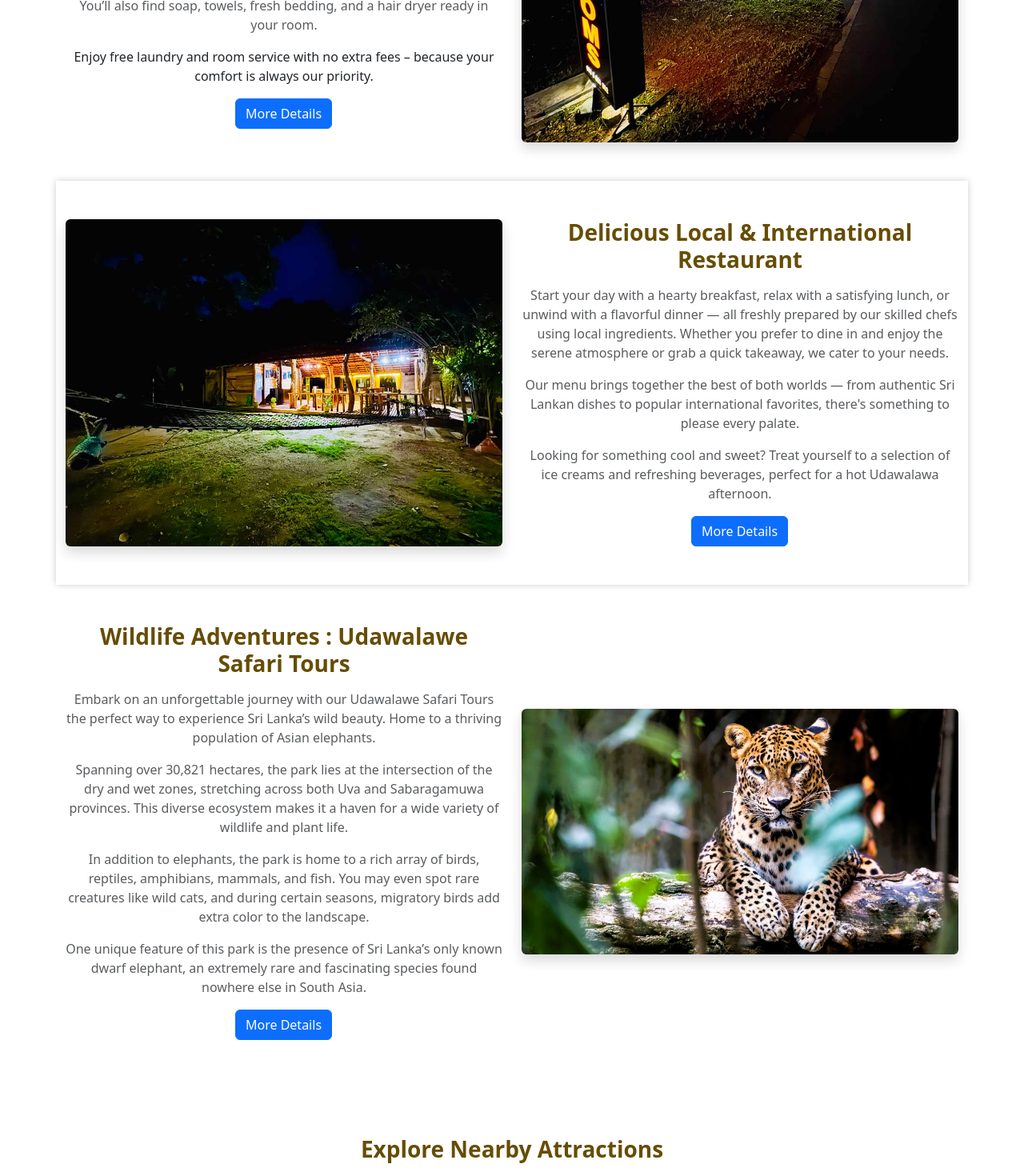
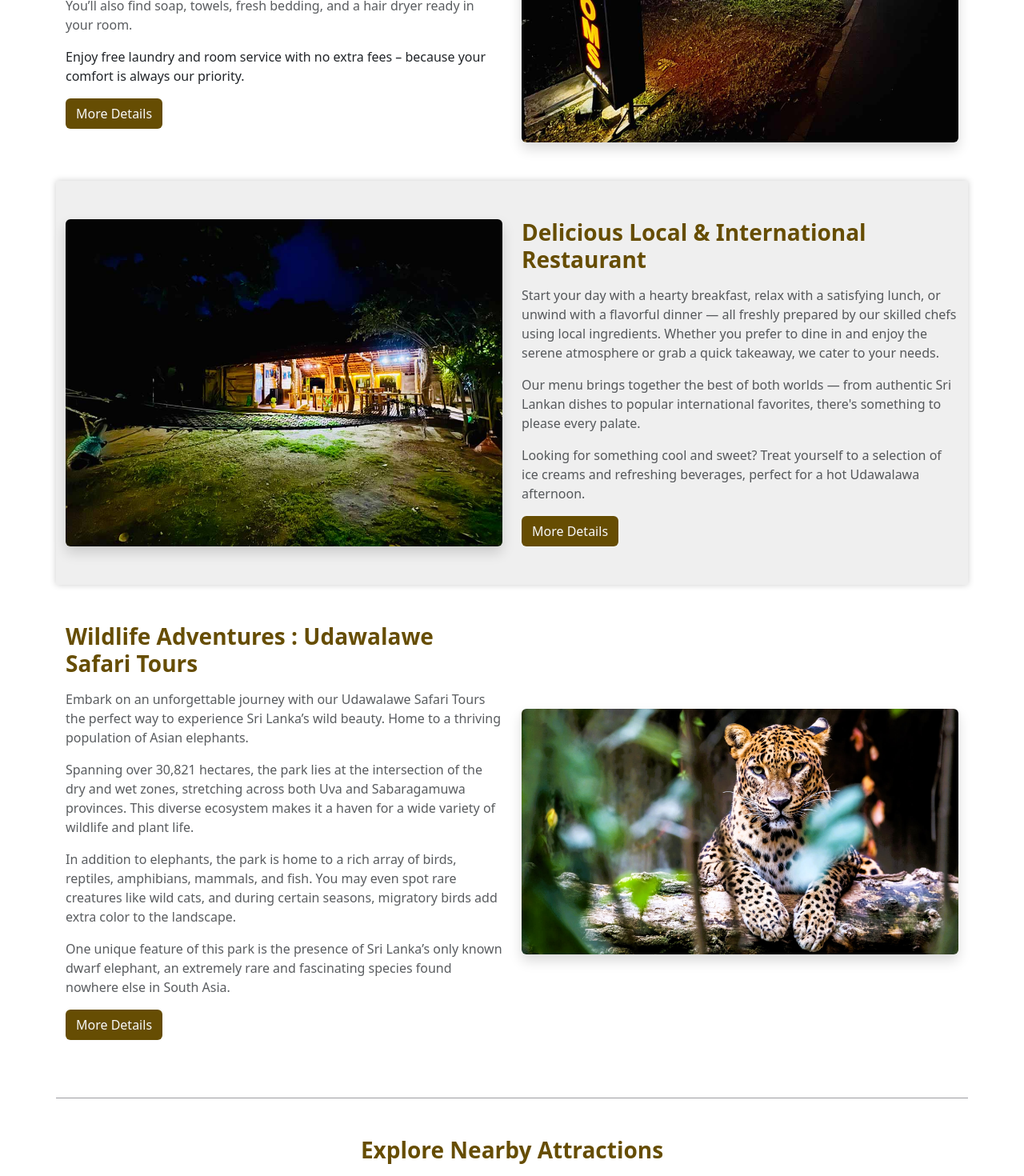
Before and after one commit to tharindu125/Udawalava-Eligarden-Hotel, a React (Vite) app: page / in a window 1280 px wide. Shown: the part 1080-2550 px from the top of the page at 80% size. Built offline with nearby package versions, Linux system fonts and the light colour scheme.

Commit message:
changes add

```diff
--- a/src/App.css
+++ b/src/App.css
@@ -7,6 +7,16 @@
 
 .manual_text_center {
   text-align: center;
+}
+
+.manual_text_left {
+  text-align: left;
+}
+
+.btn_color {
+  background: #664d03;
+  /* color: #fff; */
+  box-shadow: 0 0 5px rgba(102, 77, 3, 0.5);
 }
 
 .logo {
--- a/src/components/Footer.jsx
+++ b/src/components/Footer.jsx
@@ -4,7 +4,7 @@ import logo from '../assets/logo.png';
 
 function Footer() {
   return (
-    <footer className="text-light pt-5 pb-4 manual_text_center" style={{ backgroundColor: 'rgb(0, 5, 27) ' }}>
+    <footer className="text-light pt-5 pb-4 manual_text_left" style={{ backgroundColor: 'rgb(0, 5, 27) ' }}>
       <Container>
         <Row>
           {/* Logo & Company Info */}
--- a/src/pages/About.jsx
+++ b/src/pages/About.jsx
@@ -22,7 +22,7 @@ function About() {
       {/* About Content */}
       <div className="about-content" style={{ paddingTop: '50px', paddingBottom: '50px' }}>
         <Container>
-          <Row className="mb-4 manual_text_center">
+          <Row className="mb-4 manual_text_left">
             <Col xs={12} md={6}>
               <h2 className='fw-bold text-primary-emphasis' data-aos="zoom-in" data-aos-delay="200">About Udawalawa Elegarden Hotel</h2>
               <p data-aos="flip-up" data-aos-delay="300">
--- a/src/pages/Home.jsx
+++ b/src/pages/Home.jsx
@@ -149,7 +149,7 @@ function Home() {
       <section className='container py-5 main-topic'>
         <div className='row align-items-center'>
           {/* Text Content */}
-          <div className='col-md-6 mb-4 mb-md-0 manual_text_center content'>
+          <div className='col-md-6 mb-4 mb-md-0 manual_text_left content'>
             <h2 className='h3 fw-bold mb-3 text-warning-emphasis' data-aos="flip-up" data-aos-delay="200">Room Features & Amenities</h2>
             <p className='text-muted mb-3' data-aos="flip-up" data-aos-delay="300">
               At Udawalawa Elegarden Hotel, we offer a peaceful stay with nature just outside your window. Whether you're traveling alone, as a couple, or with
@@ -162,7 +162,7 @@ function Home() {
             <p data-aos="flip-up" data-aos-delay="500">
               Enjoy free laundry and room service with no extra fees – because your comfort is always our priority.
             </p>
-            <Link to="/RoomDetails" className="btn btn-primary" data-aos="flip-up" data-aos-delay="600">More Details</Link>
+            <Link to="/RoomDetails" className="btn text-light" style={{background: '#664d03', boxShadow: '0 0 5px'}} data-aos="flip-up" data-aos-delay="600">More Details</Link>
           </div>
 
           {/* Image */}
@@ -180,7 +180,7 @@ function Home() {
       </section>
 
       {/* Restuarent */}
-      <section className='container py-5 main-topic' style={{ boxShadow: '0 0 8px rgba(0, 0, 0, 0.2)' }}>
+      <section className='container py-5 main-topic' style={{ boxShadow: '0 0 8px rgba(0, 0, 0, 0.2)', background: 'rgb(239, 239, 239)' }}>
         <div className='row align-items-center'>
           {/* Image */}
           <div className='col-md-6 image'>
@@ -194,7 +194,7 @@ function Home() {
             />
           </div>
           {/* Text Content */}
-          <div className='col-md-6 mb-4 mb-md-0 manual_text_center content'>
+          <div className='col-md-6 mb-4 mb-md-0 manual_text_left content'>
             <h2 className='h3 fw-bold mb-3 text-warning-emphasis' data-aos="flip-up" data-aos-delay="200">Delicious Local & International Restaurant</h2>
             <p className='text-muted mb-3' data-aos="flip-up" data-aos-delay="300">
               Start your day with a hearty breakfast, relax with a satisfying lunch, or unwind with a flavorful dinner — all freshly prepared by our
@@ -206,7 +206,7 @@ function Home() {
             <p className='text-muted' data-aos="flip-up" data-aos-delay="500">
               Looking for something cool and sweet? Treat yourself to a selection of ice creams and refreshing beverages, perfect for a hot Udawalawa afternoon.
             </p>
-            <Link to="/Restaurant" className="btn btn-primary" data-aos="flip-up" data-aos-delay="600">More Details</Link>
+            <Link to="/Restaurant" className="btn text-light" style={{background: '#664d03', boxShadow: '0 0 5px'}} data-aos="flip-up" data-aos-delay="600">More Details</Link>
           </div>
         </div>
       </section>
@@ -215,7 +215,7 @@ function Home() {
       <section className='container py-5 main-topic'>
         <div className='row align-items-center'>
           {/* Text Content */}
-          <div className='col-md-6 mb-4 mb-md-0 manual_text_center content'>
+          <div className='col-md-6 mb-4 mb-md-0 manual_text_left content'>
             <h2 className='h3 fw-bold mb-3 text-warning-emphasis' data-aos="flip-up" data-aos-delay="200">Wildlife Adventures : Udawalawe Safari Tours</h2>
             <p className='text-muted mb-3' data-aos="flip-up" data-aos-delay="200">
               Embark on an unforgettable journey with our Udawalawe Safari Tours the perfect way to experience Sri Lanka’s wild beauty. Home to a thriving population
@@ -232,7 +232,7 @@ function Home() {
             <p className='text-muted' data-aos="flip-up" data-aos-delay="500">
               One unique feature of this park is the presence of Sri Lanka’s only known dwarf elephant, an extremely rare and fascinating species found nowhere else in South Asia.
             </p>
-            <Link to="/SafariTours" className="btn btn-primary" data-aos="flip-up" data-aos-delay="600">More Details</Link>
+            <Link to="/SafariTours" className="btn text-light" style={{background: '#664d03', boxShadow: '0 0 5px'}} data-aos="flip-up" data-aos-delay="600">More Details</Link>
           </div>
 
           {/* Image */}
@@ -250,7 +250,7 @@ function Home() {
       </section>
 
       {/* Near Places */}
-      <section className='container py-5 my-4 near_places' >
+      <section className='container py-5 my-4 near_places' style={{borderTop: '1px solid rgba(1, 0, 14, 0.39)'}}>
         <div className='container manual_text_center'>
           <h2 className='h3 fw-bold mb-3 text-warning-emphasis' data-aos="zoom-in" data-aos-delay="200">Explore Nearby Attractions</h2>
           <p className='text-muted mb-3' data-aos="flip-up" data-aos-delay="300">
--- a/src/pages/Rooms.jsx
+++ b/src/pages/Rooms.jsx
@@ -1,6 +1,9 @@
 import React from 'react';
 import CustomNavbar from '../components/CustomNavbar';
 import slider1 from '../assets/slider1.jpg';
+import room1 from '../assets/Udawalava-Eligarden-Hotel-Gallery-Image02.jpg';
+import room2 from '../assets/Udawalava-Eligarden-Hotel-Gallery-Image07.jpg';
+import room3 from '../assets/Udawalava-Eligarden-Hotel-Gallery-Image02.jpg';
 import { useState } from 'react';
 import {
   FaWifi,
@@ -25,28 +28,39 @@ const RoomsSection = () => {
             title: 'Single Room',
             description: 'Perfect for solo travelers looking for peace and privacy.',
             price: '4500 LKR',
+            image: room1,
         },
         double: {
             title: 'Double Room',
             description: 'Ideal for couples or friends, offering a cozy and spacious atmosphere.',
             price: '6500 LKR',
+            image: room2,
         },
         triple: {
             title: 'Triple Room',
             description: 'Great for families or small groups, providing enough space and comfort for everyone.',
             price: '9000 LKR',
+            image: room3,
         },
     };
 
     const renderTabContent = () => {
-        const { title, description, price } = roomDetails[activeTab];
+        const { title, description, price, image } = roomDetails[activeTab];
         return (
             <>
-                <FaBed size={30} className="mb-2 text-primary" />
-                <h5 className="card-title">{title}</h5>
-                <p className="card-text">{description}</p>
-                <p className='card-price'>{price} ( Per Night)</p>
-                <a href="/contact#book_now" className="btn btn-primary">Book Now</a>
+            <div className='row col-md-12'>
+                <div className='col-md-6 mb-3'>
+                    <FaBed size={30} className="mb-2 text-primary" />
+                    <h5 className="card-title">{title}</h5>
+                    <p className="card-text">{description}</p>
+                    <p className='card-price'>{price} ( Per Night)</p>
+                    <a href="/contact#book_now" className="btn btn-primary">Book Now</a>
+                </div>
+                <div className='col-md-6'>
+                    <img src={image} alt={title} className="img-fluid rounded" style={{ maxHeight: '300px', objectFit: 'cover' }} />
+                </div>
+            </div>
+
             </>
         );
     };
```
